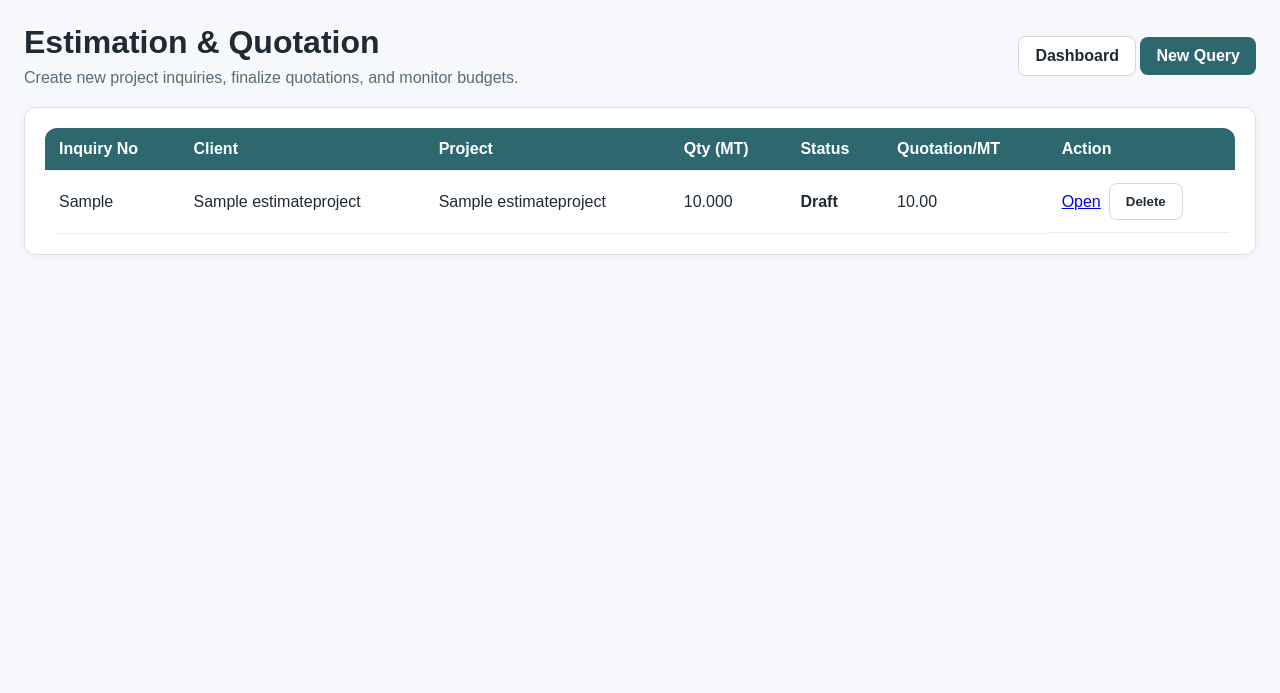
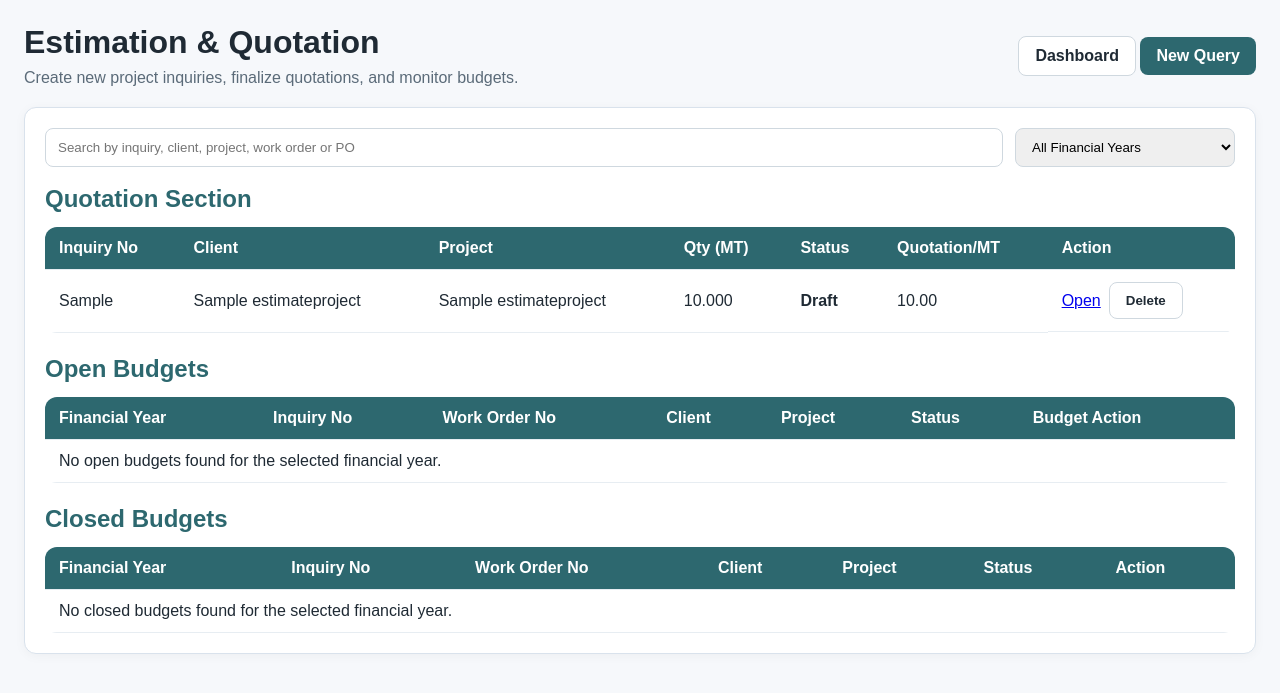
Before and after one commit to aptripathi68/my-erp-project, a Django app: page /estimation/ in a window 1280 px wide. Shown: the top 693 px of the page. Run offline with Django 5.2, Linux system fonts and the light colour scheme; a user stored in the database is signed in; tables that the repository leaves empty hold one stand-in row (values such as "Sample post").

Commit message:
Organize estimation by FY and budget status

```diff
--- a/estimation/models.py
+++ b/estimation/models.py
@@ -103,6 +103,13 @@ class EstimateProject(models.Model):
                 last_number = 0
             self.inquiry_no = f"{prefix}{last_number + 1:05d}"
         super().save(*args, **kwargs)
+
+    @property
+    def financial_year_label(self) -> str:
+        base_date = self.purchase_order_date or self.created_at.date()
+        start_year = base_date.year if base_date.month >= 4 else base_date.year - 1
+        end_year = start_year + 1
+        return f"FY {start_year}-{str(end_year)[-2:]}"
 
 
 class EstimateProjectSupplier(models.Model):
--- a/estimation/urls.py
+++ b/estimation/urls.py
@@ -18,6 +18,7 @@ urlpatterns = [
     path("<int:project_id>/quotation/export/excel/", views.export_quotation_excel, name="export_quotation_excel"),
     path("<int:project_id>/quotation/export/pdf/", views.export_quotation_pdf, name="export_quotation_pdf"),
     path("<int:project_id>/po-received/", views.mark_po_received, name="mark_po_received"),
+    path("<int:project_id>/budget/close/", views.close_budget, name="close_budget"),
     path("<int:project_id>/expenses/add/", views.add_expense, name="add_expense"),
     path("expenses/<int:expense_id>/approve/", views.approve_expense, name="approve_expense"),
     path("suppliers/create/", views.create_supplier, name="create_supplier"),
--- a/estimation/views.py
+++ b/estimation/views.py
@@ -7,8 +7,8 @@ from pathlib import Path
 import openpyxl
 from django.contrib import messages
 from django.contrib.auth.decorators import login_required
+from django.shortcuts import get_object_or_404, redirect, render
 from django.http import HttpResponse
-from django.shortcuts import get_object_or_404, redirect, render
 from django.utils import timezone
 from django.conf import settings
 
@@ -95,16 +95,65 @@ def _default_active_sheet(user) -> str:
     return "raw-material-selection"
 
 
+def _project_financial_year_label(project) -> str:
+    return project.financial_year_label
+
+
 @login_required
 def estimate_list(request):
-    projects = EstimateProject.objects.all().prefetch_related("project_suppliers")
+    projects = list(EstimateProject.objects.all().prefetch_related("project_suppliers"))
+    fy_choices = sorted({_project_financial_year_label(project) for project in projects}, reverse=True)
+    selected_fy = (request.GET.get("fy") or "").strip()
+    search = (request.GET.get("q") or "").strip()
+
+    if selected_fy:
+        projects = [project for project in projects if _project_financial_year_label(project) == selected_fy]
+
+    if search:
+        s = search.lower()
+        projects = [
+            project for project in projects
+            if s in project.inquiry_no.lower()
+            or s in project.client_name.lower()
+            or s in project.project_name.lower()
+            or s in (project.work_order_no or "").lower()
+            or s in (project.purchase_order_no or "").lower()
+        ]
+
+    quotation_projects = [
+        project for project in projects
+        if project.status in {
+            EstimateProject.Status.DRAFT,
+            EstimateProject.Status.RATE_FINALIZATION,
+            EstimateProject.Status.QUOTATION_PENDING,
+        }
+    ]
+    open_budget_projects = [
+        project for project in projects
+        if project.status in {
+            EstimateProject.Status.QUOTATION_FINALIZED,
+            EstimateProject.Status.PO_RECEIVED,
+            EstimateProject.Status.IN_EXECUTION,
+        }
+    ]
+    closed_budget_projects = [
+        project for project in projects
+        if project.status == EstimateProject.Status.CLOSED
+    ]
+
     return render(
         request,
         "estimation/estimate_list.html",
         {
-            "projects": projects,
+            "quotation_projects": quotation_projects,
+            "open_budget_projects": open_budget_projects,
+            "closed_budget_projects": closed_budget_projects,
+            "fy_choices": fy_choices,
+            "selected_fy": selected_fy,
+            "search": search,
             "can_create_estimate": _can_create_estimate(request.user),
             "can_delete_estimate": _can_delete_estimate(request.user),
+            "can_manage_accounts": _can_manage_accounts(request.user),
         },
     )
 
@@ -373,6 +422,9 @@ def mark_po_received(request, project_id: int):
     if not _can_manage_accounts(request.user):
         messages.error(request, "You do not have permission to mark PO received.")
         return redirect("estimation:estimate_detail", project_id=project.id)
+    if project.status == EstimateProject.Status.CLOSED:
+        messages.error(request, "Closed budgets cannot be modified.")
+        return redirect("estimation:estimate_detail", project_id=project.id)
 
     project.work_order_no = (request.POST.get("work_order_no") or "").strip()
     project.purchase_order_no = (request.POST.get("purchase_order_no") or "").strip()
@@ -395,6 +447,9 @@ def add_expense(request, project_id: int):
         return redirect("estimation:estimate_detail", project_id=project.id)
     if not _can_manage_accounts(request.user):
         messages.error(request, "You do not have permission to add expenditures.")
+        return redirect("estimation:estimate_detail", project_id=project.id)
+    if project.status == EstimateProject.Status.CLOSED:
+        messages.error(request, "Closed budgets cannot accept new expenditures.")
         return redirect("estimation:estimate_detail", project_id=project.id)
 
     budget = get_object_or_404(project.budget_heads.all(), pk=request.POST.get("budget_head_id"))
@@ -425,6 +480,9 @@ def approve_expense(request, expense_id: int):
     if request.user.role not in {"Admin", "Management"}:
         messages.error(request, "Only management can approve expenditures.")
         return redirect("estimation:estimate_detail", project_id=expense.budget_head.project_id)
+    if expense.budget_head.project.status == EstimateProject.Status.CLOSED:
+        messages.error(request, "Closed budgets cannot be modified.")
+        return redirect("estimation:estimate_detail", project_id=expense.budget_head.project_id)
 
     expense.status = EstimateExpense.Status.APPROVED
     expense.approved_by = request.user
@@ -433,6 +491,25 @@ def approve_expense(request, expense_id: int):
     refresh_budget_totals(expense.budget_head.project)
     messages.success(request, "Expenditure approved.")
     return redirect("estimation:estimate_detail", project_id=expense.budget_head.project_id)
+
+
+@login_required
+def close_budget(request, project_id: int):
+    project = get_object_or_404(EstimateProject, pk=project_id)
+    if request.method != "POST":
+        return redirect("estimation:estimate_detail", project_id=project.id)
+    if not _can_manage_accounts(request.user):
+        messages.error(request, "Only Accounts, Management, or Admin can close a budget.")
+        return redirect("estimation:estimate_detail", project_id=project.id)
+    if not project.work_order_no:
+        messages.error(request, "A work order number is required before closing a budget.")
+        return redirect("estimation:estimate_detail", project_id=project.id)
+
+    project.status = EstimateProject.Status.CLOSED
+    project.updated_by = request.user
+    project.save(update_fields=["status", "updated_by", "updated_at"])
+    messages.success(request, "Budget closed and moved to closed budgets.")
+    return redirect("estimation:estimate_list")
 
 
 @login_required
--- a/templates/estimation/estimate_list.html
+++ b/templates/estimation/estimate_list.html
@@ -17,6 +17,10 @@
         .messages{margin-bottom:16px;}
         .message{padding:12px 14px;border-radius:8px;margin-bottom:8px;background:#eef6fa;}
         .action-cell{display:flex;gap:8px;align-items:center;flex-wrap:wrap;}
+        .filters{display:grid;grid-template-columns:1fr 220px;gap:12px;margin-bottom:18px;}
+        .filters input,.filters select{width:100%;padding:10px 12px;border:1px solid #cfd8df;border-radius:8px;box-sizing:border-box;}
+        .section-title{margin:0 0 14px;color:#2d686f;}
+        .section-gap{margin-top:22px;}
     </style>
 </head>
 <body>
@@ -42,6 +46,17 @@
     {% endif %}
 
     <div class="card">
+        <form method="get" class="filters">
+            <input type="text" name="q" value="{{ search }}" placeholder="Search by inquiry, client, project, work order or PO">
+            <select name="fy" onchange="this.form.submit()">
+                <option value="">All Financial Years</option>
+                {% for fy in fy_choices %}
+                <option value="{{ fy }}" {% if selected_fy == fy %}selected{% endif %}>{{ fy }}</option>
+                {% endfor %}
+            </select>
+        </form>
+
+        <h2 class="section-title">Quotation Section</h2>
         <table>
             <thead>
                 <tr>
@@ -55,7 +70,7 @@
                 </tr>
             </thead>
             <tbody>
-                {% for project in projects %}
+                {% for project in quotation_projects %}
                 <tr>
                     <td>{{ project.inquiry_no }}</td>
                     <td>{{ project.client_name }}</td>
@@ -75,8 +90,76 @@
                 </tr>
                 {% empty %}
                 <tr>
-                    <td colspan="7">No estimation inquiries created yet.</td>
+                    <td colspan="7">No quotations found for the selected financial year.</td>
                 </tr>
+                {% endfor %}
+            </tbody>
+        </table>
+
+        <h2 class="section-title section-gap">Open Budgets</h2>
+        <table>
+            <thead>
+                <tr>
+                    <th>Financial Year</th>
+                    <th>Inquiry No</th>
+                    <th>Work Order No</th>
+                    <th>Client</th>
+                    <th>Project</th>
+                    <th>Status</th>
+                    <th>Budget Action</th>
+                </tr>
+            </thead>
+            <tbody>
+                {% for project in open_budget_projects %}
+                <tr>
+                    <td>{{ project.financial_year_label }}</td>
+                    <td>{{ project.inquiry_no }}</td>
+                    <td>{{ project.work_order_no|default:"-" }}</td>
+                    <td>{{ project.client_name }}</td>
+                    <td>{{ project.project_name }}</td>
+                    <td>{{ project.get_status_display }}</td>
+                    <td class="action-cell">
+                        <a href="{% url 'estimation:estimate_detail' project.id %}?sheet=budget-monitoring">Open Budget</a>
+                        {% if can_manage_accounts and project.work_order_no %}
+                        <form method="post" action="{% url 'estimation:close_budget' project.id %}" onsubmit="return confirm('Close this budget and move it to Closed Budgets?');">
+                            {% csrf_token %}
+                            <button class="btn btn-secondary" type="submit">Close Budget</button>
+                        </form>
+                        {% endif %}
+                    </td>
+                </tr>
+                {% empty %}
+                <tr><td colspan="7">No open budgets found for the selected financial year.</td></tr>
+                {% endfor %}
+            </tbody>
+        </table>
+
+        <h2 class="section-title section-gap">Closed Budgets</h2>
+        <table>
+            <thead>
+                <tr>
+                    <th>Financial Year</th>
+                    <th>Inquiry No</th>
+                    <th>Work Order No</th>
+                    <th>Client</th>
+                    <th>Project</th>
+                    <th>Status</th>
+                    <th>Action</th>
+                </tr>
+            </thead>
+            <tbody>
+                {% for project in closed_budget_projects %}
+                <tr>
+                    <td>{{ project.financial_year_label }}</td>
+                    <td>{{ project.inquiry_no }}</td>
+                    <td>{{ project.work_order_no|default:"-" }}</td>
+                    <td>{{ project.client_name }}</td>
+                    <td>{{ project.project_name }}</td>
+                    <td>{{ project.get_status_display }}</td>
+                    <td><a href="{% url 'estimation:estimate_detail' project.id %}?sheet=budget-monitoring">View Closed Budget</a></td>
+                </tr>
+                {% empty %}
+                <tr><td colspan="7">No closed budgets found for the selected financial year.</td></tr>
                 {% endfor %}
             </tbody>
         </table>
```
Also changed, not shown: estimation/tests.py (+30 -0 lines), templates/estimation/estimate_detail.html (+12 -1 lines).
